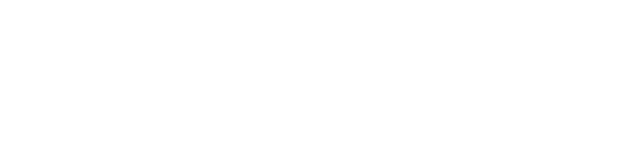
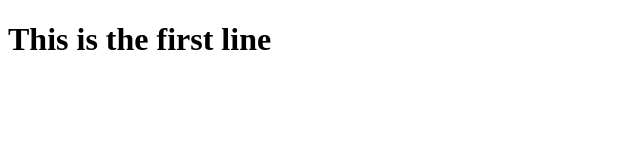
Before and after one commit to pallavid08/my-super-website, a plain HTML site: page index.html in a window 1280 px wide. Shown: the whole page, without its empty margins (0-640 px from the left). Drawn offline with Linux system fonts and the light colour scheme.

Commit message:
Adding h1

```diff
--- a/index.html
+++ b/index.html
@@ -5,6 +5,6 @@
     <title>title</title>
   </head>
   <body>
-
+  	<h1>This is the first line </h1>
   </body>
 </html>
```
